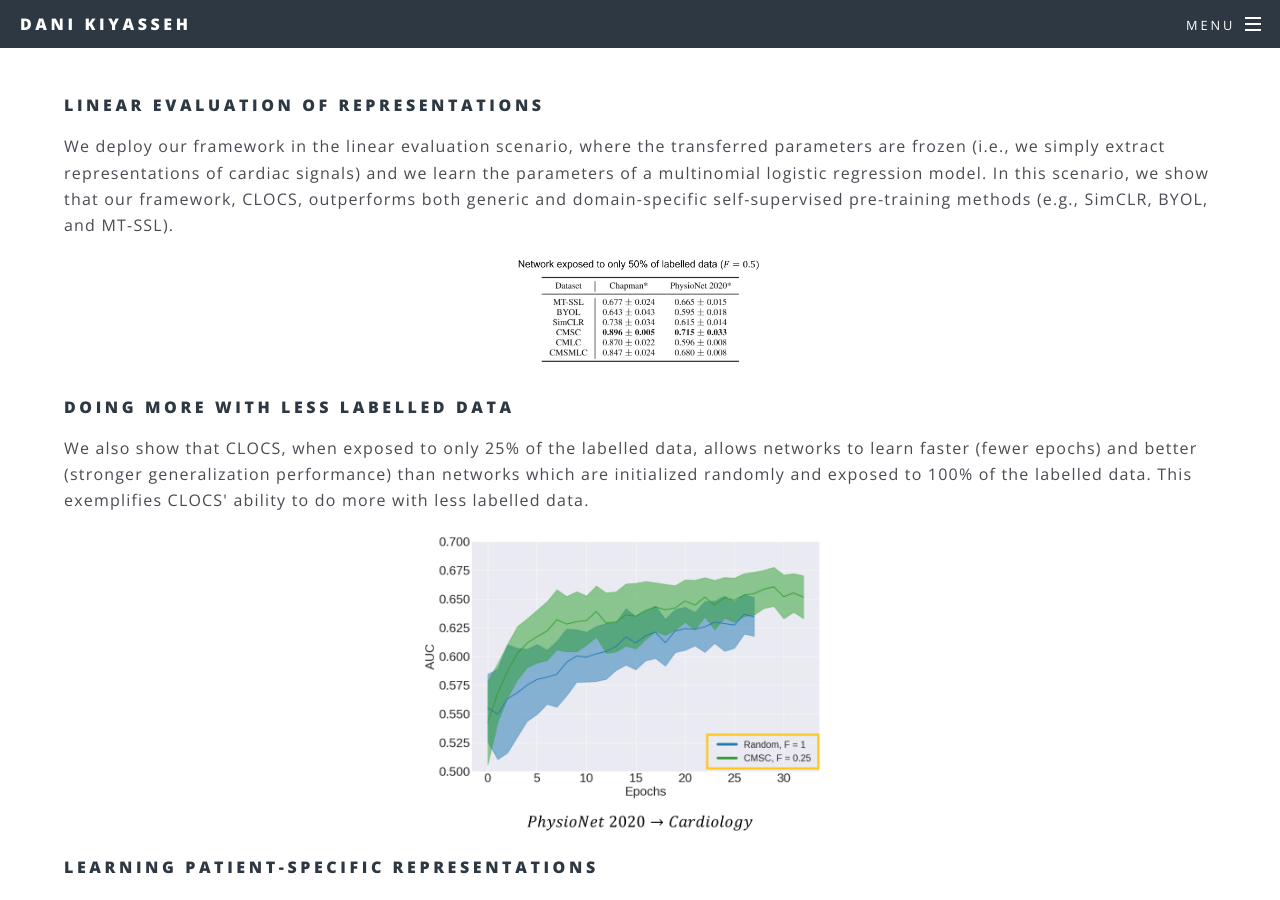
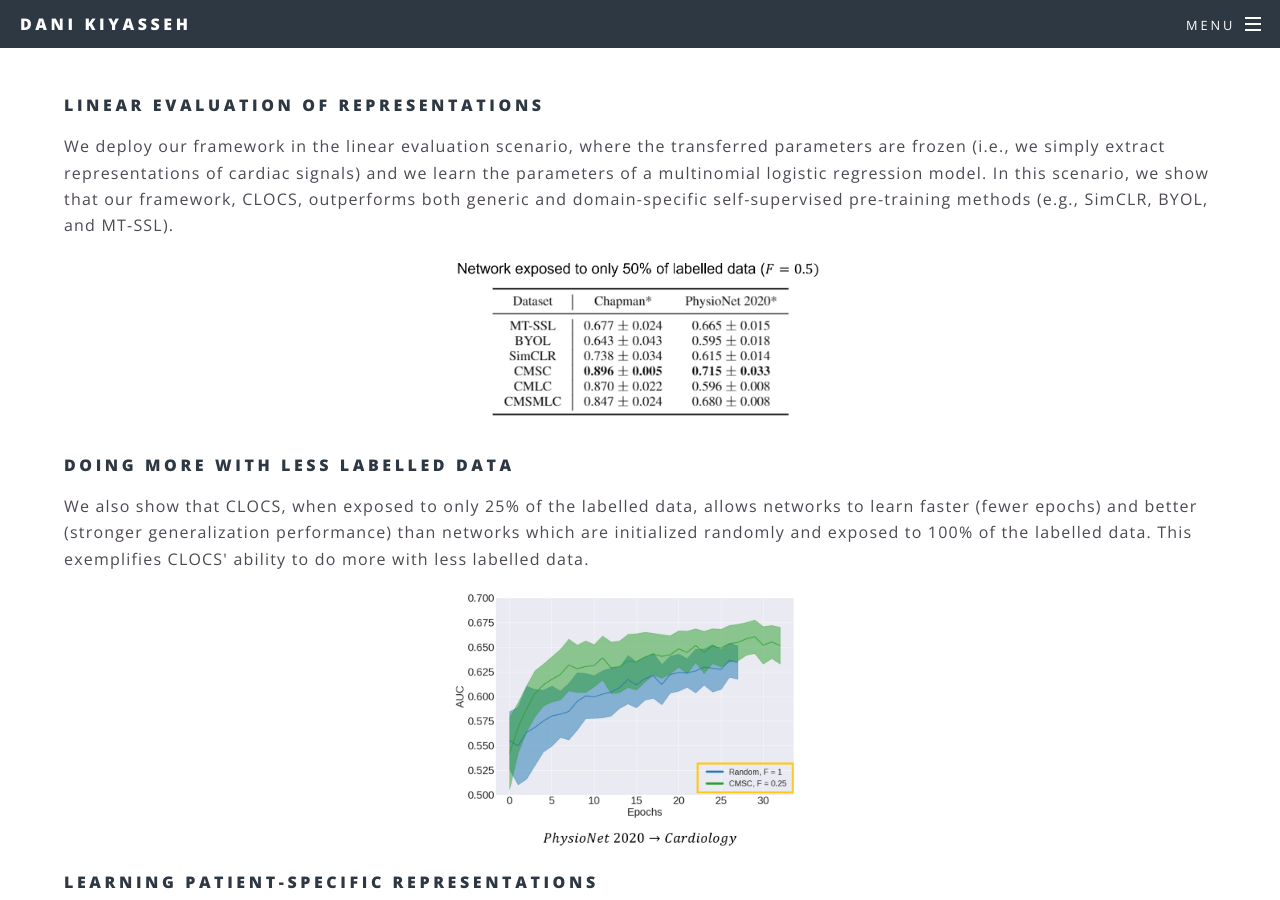
Before and after one commit to danikiyasseh/danikiyasseh.github.io, a Jekyll site: the page blogs/CLOCS/index.html, which Jekyll copies as it is, in a window 1280 px wide and 900 px high, scrolled down 2192 px. Built offline with Jekyll 4.4.1, drawn with Linux system fonts in a browser that asks for light colours; a style sheet for code colours, icons or effects is not loaded.

Commit message:
Update index.html

```diff
--- a/blogs/CLOCS/index.html
+++ b/blogs/CLOCS/index.html
@@ -142,7 +142,7 @@
 								</p>
 								<p>
 								<center>
-									<img src="./images/linear_results_table.png" style="width: 20vw;" />
+									<img src="./images/linear_results_table.png" style="width: 30vw;" />
 								</center>
 								</p>
 
@@ -155,7 +155,7 @@
 								</p>
 								<p>
 								<center>
-									<img src="./images/more_with_less.png"  style="width: 35vw;" />
+									<img src="./images/more_with_less.png"  style="width: 30vw;" />
 								</center>
 								</p>
 
```
